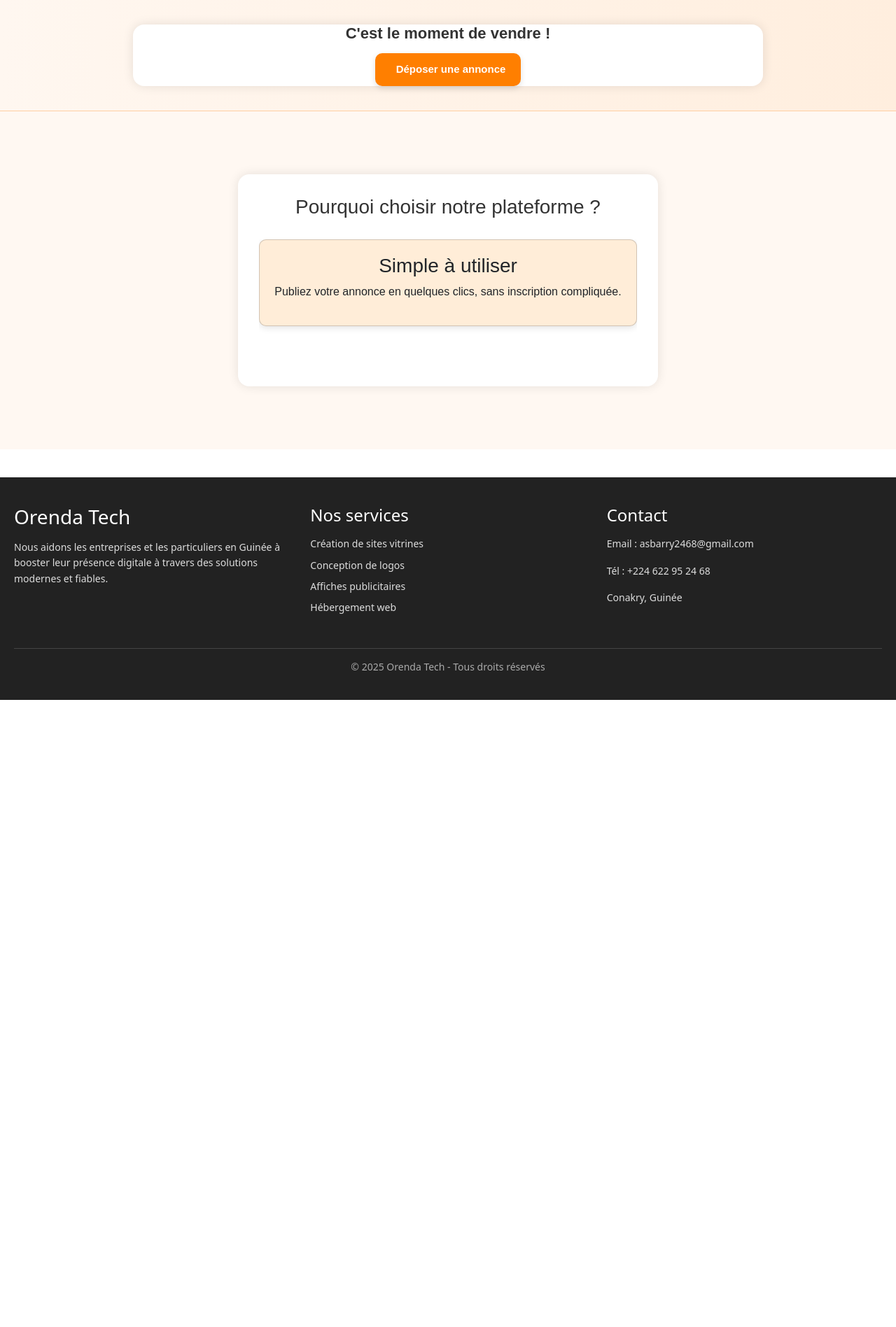
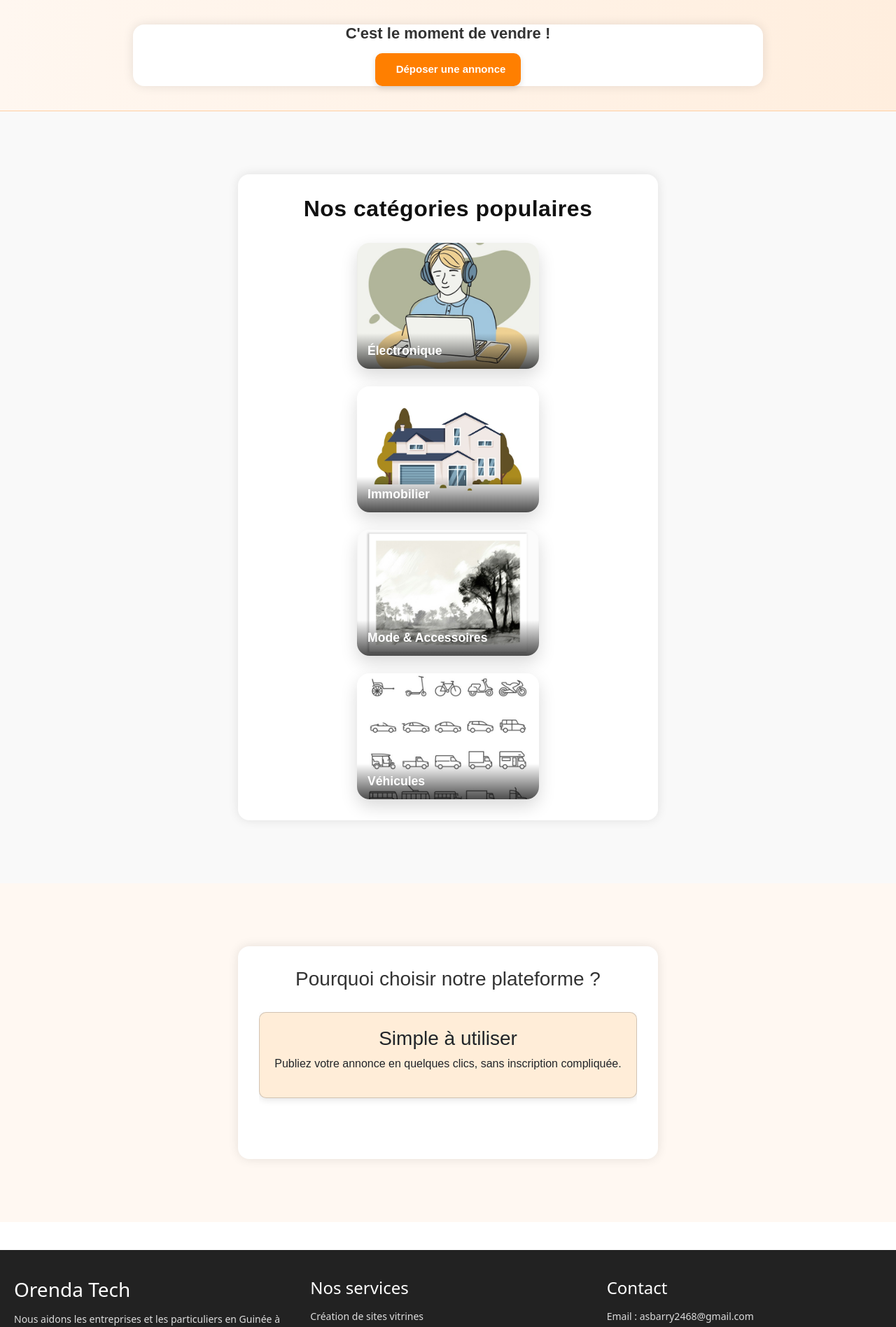
Before and after one commit to saliou216172/OpenShop, a Django app: page / in a window 1280 px wide. Shown: the part 160-2056 px from the top of the page at 70% size. Before the commit the page ends 1160 px from the top, so only its background shows below. Run offline with Django 5.2, Linux system fonts and the light colour scheme; data comes from the database, SQL or seed files in the repository.

Commit message:
home mdifié

```diff
--- a/static/css/style.css
+++ b/static/css/style.css
@@ -207,6 +207,105 @@
         padding: 8px 12px;
     }
 }
+
+/*    IMAGES TEMPORAIRES  */
+
+
+/* Section principale */
+.highlighted-section {
+  padding: 50px 20px;
+  background: #f9f9f9;
+  text-align: center;
+}
+
+.highlighted-section h2 {
+  font-size: 2rem;
+  margin-bottom: 30px;
+  color: #111;
+  font-weight: 700;
+  letter-spacing: 0.5px;
+}
+
+/* Conteneur des cartes */
+.highlighted-container {
+  display: flex;
+  gap: 25px;
+  justify-content: center;
+  flex-wrap: wrap;
+}
+
+/* Style des cartes */
+.highlighted-card {
+  position: relative;
+  width: 260px;
+  height: 180px;
+  border-radius: 18px;
+  overflow: hidden;
+  flex: 0 0 auto;
+  cursor: pointer;
+  text-decoration: none;
+  box-shadow: 0 10px 25px rgba(0,0,0,0.15);
+  transition: transform 0.4s ease, box-shadow 0.4s ease;
+}
+
+.highlighted-card img {
+  width: 100%;
+  height: 100%;
+  object-fit: cover;
+  transition: transform 0.6s ease;
+}
+
+.highlighted-card:hover img {
+  transform: scale(1.08);
+}
+
+.highlighted-card:hover {
+  transform: translateY(-6px);
+  box-shadow: 0 15px 35px rgba(0,0,0,0.2);
+}
+
+/* Texte sur les images */
+.highlighted-overlay {
+  position: absolute;
+  bottom: 0;
+  width: 100%;
+  background: linear-gradient(to top, rgba(0,0,0,0.7), transparent);
+  color: #fff;
+  padding: 15px;
+  text-align: left;
+}
+
+.highlighted-overlay h3 {
+  margin: 0;
+  font-size: 1.1rem;
+  font-weight: 600;
+}
+
+/* --- Mode mobile --- */
+@media (max-width: 768px) {
+  .highlighted-container {
+    flex-wrap: nowrap;
+    overflow-x: auto;
+    scroll-behavior: smooth;
+    justify-content: flex-start;
+    padding-left: 10px;
+  }
+
+  /* Cacher la scrollbar proprement */
+  .highlighted-container::-webkit-scrollbar {
+    display: none;
+  }
+  .highlighted-container {
+    -ms-overflow-style: none; /* IE, Edge */
+    scrollbar-width: none; /* Firefox */
+  }
+
+  .highlighted-card {
+    min-width: 70%;
+    flex: 0 0 auto;
+  }
+}
+
 
 /*    Annonces.html  */
 
--- a/store/templates/store/home.html
+++ b/store/templates/store/home.html
@@ -19,6 +19,46 @@
 
   </div>
 </section>
+
+
+<!-- Section des catégories en avant -->
+<section class="highlighted-section">
+  <div class="container">
+    <h2>Nos catégories populaires</h2>
+    <div class="highlighted-container no-scrollbar">
+
+      <a href="#" class="highlighted-card">
+        <img src="{% static 'images/no-electro.jpg' %}" alt="Électronique">
+        <div class="highlighted-overlay">
+          <h3>Électronique</h3>
+        </div>
+      </a>
+
+      <a href="#" class="highlighted-card">
+        <img src="{% static 'images/no-house.jpg' %}" alt="Immobilier">
+        <div class="highlighted-overlay">
+          <h3>Immobilier</h3>
+        </div>
+      </a>
+
+      <a href="#" class="highlighted-card">
+        <img src="{% static 'images/no-image.jpg' %}" alt="Mode & Accessoires">
+        <div class="highlighted-overlay">
+          <h3>Mode & Accessoires</h3>
+        </div>
+      </a>
+
+      <a href="#" class="highlighted-card">
+        <img src="{% static 'images/no-car.jpg' %}" alt="Véhicules">
+        <div class="highlighted-overlay">
+          <h3>Véhicules</h3>
+        </div>
+      </a>
+
+    </div>
+  </div>
+</section>
+
 
 
 <section class="info-section">
```
Also changed, not shown: 1 other file.
